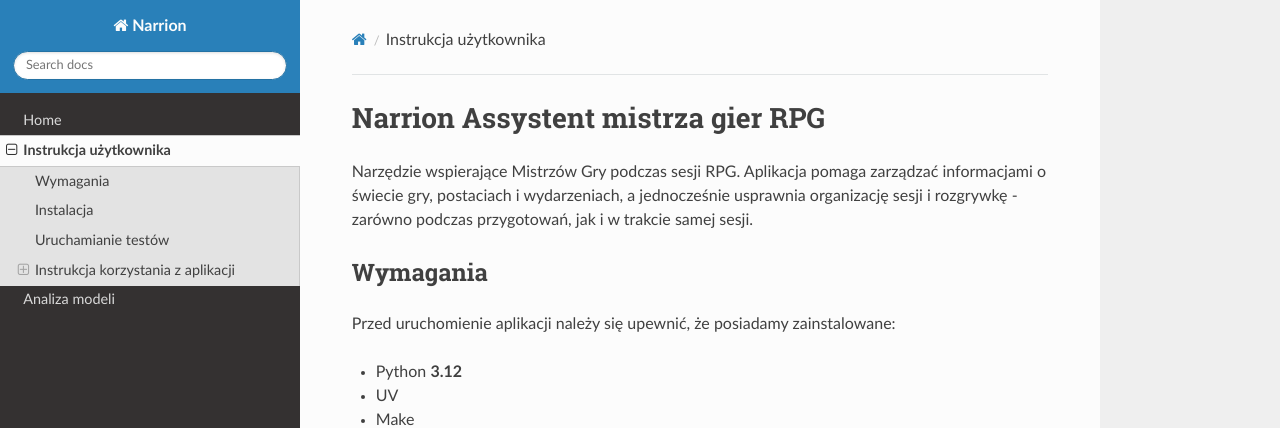
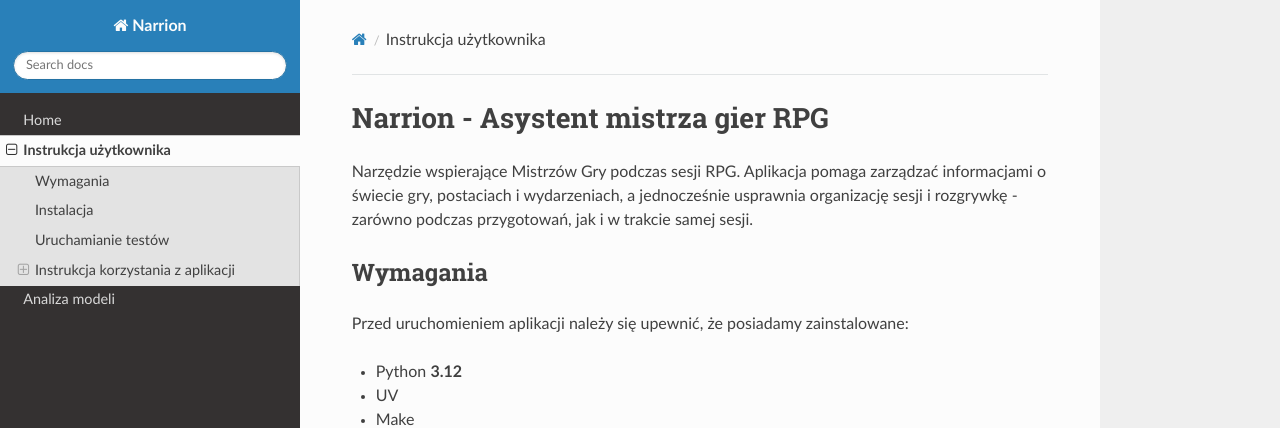
Before and after one commit to masadows/Narrion, an MkDocs documentation site: the page built from docs/instruction.md, in a window 1280 px wide and 900 px high. Shown: the top 428 px of the window. Built offline with MkDocs 1.6.1, drawn with Linux system fonts in a browser that asks for light colours; nearby versions of some CDN libraries.

Commit message:
small instruction fixes

```diff
--- a/docs/instruction.md
+++ b/docs/instruction.md
@@ -1,9 +1,9 @@
-# Narrion Assystent mistrza gier RPG
+# Narrion - Asystent mistrza gier RPG
 
 Narzędzie wspierające Mistrzów Gry podczas sesji RPG. Aplikacja pomaga zarządzać informacjami o świecie gry, postaciach i wydarzeniach, a jednocześnie usprawnia organizację sesji i rozgrywkę - zarówno podczas przygotowań, jak i w trakcie samej sesji.
 
 ## Wymagania
-Przed uruchomienie aplikacji należy się upewnić, że posiadamy zainstalowane:
+Przed uruchomieniem aplikacji należy się upewnić, że posiadamy zainstalowane:
 
 - Python **3.12**
 - UV
```
